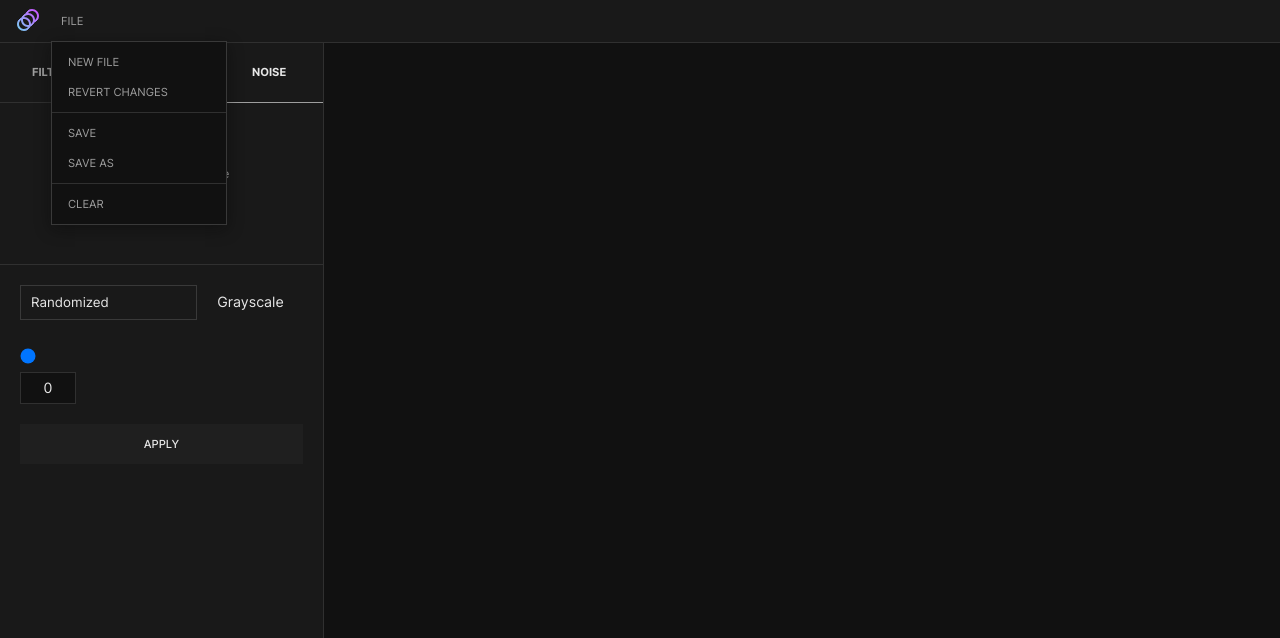
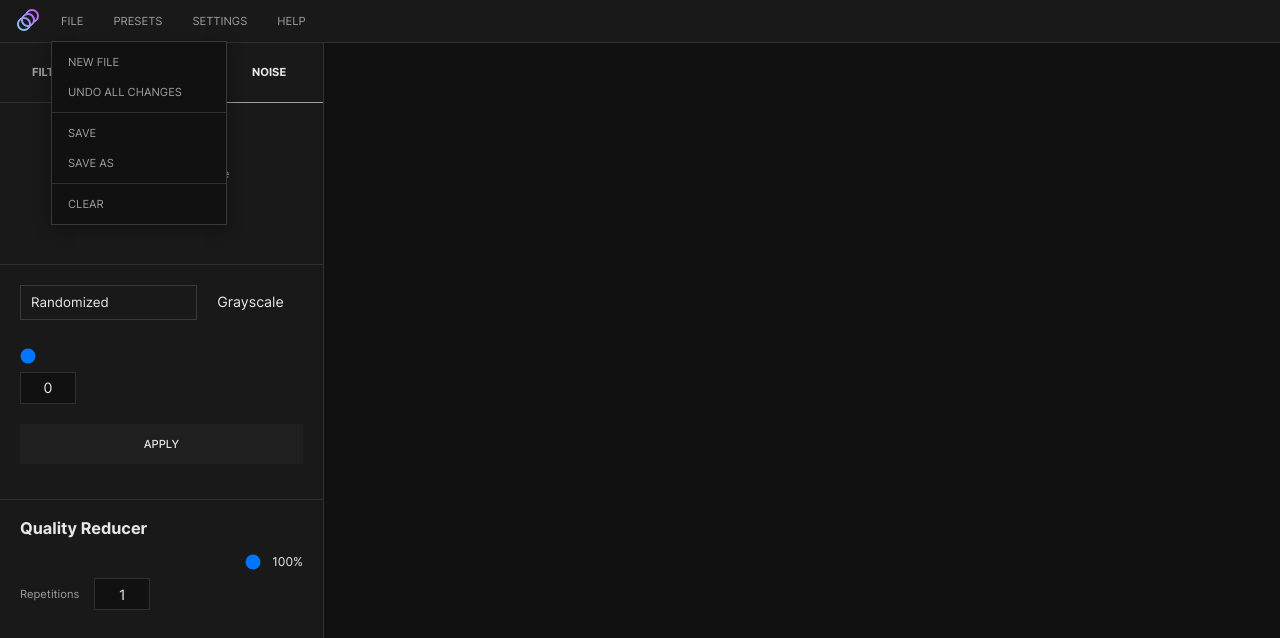
Before and after one commit to dolanske/pigment, a Vue app: page / in a window 1280 px wide. Both pictures are taken after a click on the button "FILE". Shown: the top 638 px of the page. Built offline with nearby package versions, Linux system fonts and the light colour scheme; some icons are missing.

Commit message:
Implement jpeg quality reducer

```diff
--- a/src/components/nav/Navigation.vue
+++ b/src/components/nav/Navigation.vue
@@ -63,7 +63,7 @@ function resetApp() {
           New File
         </button>
         <button class="button" @click="file.revert()">
-          Revert Changes
+          Undo all changes
         </button>
         <hr>
         <button class="button" @click="file.export()">
@@ -77,15 +77,15 @@ function resetApp() {
           Clear
         </button>
       </WithDropdown>
-      <!-- <button class="button btn-white">
-        EDIT
+      <button class="button btn-white">
+        Presets
       </button>
       <button class="button btn-white">
-        SETTINGS
+        Settings
       </button>
       <button class="button btn-white">
-        HELP
-      </button> -->
+        Help
+      </button>
     </div>
 
     <!-- <div class="divider" />
--- a/src/components/nav/modules/SidebarNoise.vue
+++ b/src/components/nav/modules/SidebarNoise.vue
@@ -4,7 +4,7 @@ import { watchDebounced } from '@vueuse/core'
 import InputSelect from '../../form/InputSelect.vue'
 import InputCheckbox from '../../form/InputCheckbox.vue'
 import { useFile } from '../../../store/file'
-import { addNoise } from '../../../js/effects'
+import { addNoise, degradeQuality } from '../../../js/effects'
 import { getCanvasContext } from '../../../store/canvas'
 
 const noiseType = ref('random')
@@ -120,6 +120,60 @@ function applyNoise() {
       }
     })
 }
+
+/**
+ * Quality reducer
+ *
+ * TODO: add option to run before / after effects
+ */
+
+const repetitions = ref(1)
+const qualityAmount = ref(100)
+
+watchDebounced([qualityAmount, repetitions], applyReduction, { debounce: 300 })
+
+function resetQuality() {
+  repetitions.value = 1
+  qualityAmount.value = 100
+
+  file.revert()
+}
+
+function applyReduction() {
+  if ((repetitions.value === 1 && qualityAmount.value === 100) || qualityAmount.value === 100)
+    return
+
+  // Copy start: `applyNoise`
+  const ctx = getCanvasContext()
+  const tempCanvas = document.createElement('canvas')
+  const tempContext = tempCanvas.getContext('2d')
+  if (!tempContext || !file.originalImg || !ctx || !file.img)
+    return
+
+  const { naturalWidth, naturalHeight } = file.originalImg
+
+  tempCanvas.width = naturalWidth
+  tempCanvas.height = naturalHeight
+  tempContext.drawImage(file.originalImg, 0, 0, naturalWidth, naturalHeight)
+
+  const tempData = tempContext.getImageData(0, 0, naturalWidth, naturalHeight)
+  // Copy end: `applyNoise`
+
+  degradeQuality(tempData, qualityAmount.value, repetitions.value)
+    .then((data) => {
+      tempContext.putImageData(data, 0, 0)
+      const url = tempCanvas.toDataURL()
+
+      if (file.img) {
+        console.log('here', url)
+
+        file.img.src = url
+        file.img.onload = () => {
+          file.draw()
+        }
+      }
+    })
+}
 </script>
 
 <template>
@@ -151,4 +205,32 @@ function applyNoise() {
       </button>
     </div>
   </div>
+  <hr>
+  <div class="sidebar-section">
+    <div class="section-title">
+      <strong>Quality Reducer</strong>
+    </div>
+
+    <div class="filter-inputs noise">
+      <div class="quality-wrap">
+        <input
+          v-model.number="qualityAmount"
+          type="range"
+          min="0"
+          max="100"
+        >
+        <span>{{ qualityAmount }}%</span>
+      </div>
+      <div class="flex">
+        <label>Repetitions</label>
+        <input v-model="repetitions" type="number">
+
+        <div class="flex-1" />
+
+        <button v-if="repetitions > 1 || qualityAmount < 100" class="button btn-white" @click="resetQuality()">
+          Reset
+        </button>
+      </div>
+    </div>
+  </div>
 </template>
--- a/src/components/nav/modules/SidebarTransform.vue
+++ b/src/components/nav/modules/SidebarTransform.vue
@@ -30,7 +30,7 @@ const rotation = computed({
       <input v-model="rotation" type="number">
     </div>
   </div>
-
+  <hr>
   <div class="sidebar-section">
     <div class="section-title">
       <strong>Flip</strong>
--- a/src/js/effects.ts
+++ b/src/js/effects.ts
@@ -67,7 +67,7 @@ export async function degradeQuality(data: ImageData, quality: number, repetitio
   // Run degrataion once
   let degradedData = await performDegradation(data, quality)
 
-  if (repetitions <= 1)
+  if (repetitions === 1)
     return degradedData
 
   // Recursive run with the previous image data
@@ -81,26 +81,33 @@ export async function degradeQuality(data: ImageData, quality: number, repetitio
 // Instead we could create them in the `defradeQualit` function above and simply
 // pass them into this function.
 // Could potentially improve performance if we run the following function 50 times
+
 function performDegradation(data: ImageData, quality: number): Promise<ImageData> {
   return new Promise((resolve, reject) => {
     // Clamp quality to the allowed range between 0 and 100
     quality = clamp(0, quality, 100)
+
+    console.log(quality)
+
     const canvas = document.createElement('canvas')
     canvas.width = data.width
     canvas.height = data.height
+
     const ctx = canvas.getContext('2d')
 
     if (ctx) {
-      ctx.putImageData(data, data.width, data.height)
+      ctx.putImageData(data, 0, 0)
       // Export data s jpeg with the provided quality (or degradation :)
       const source = canvas.toDataURL('image/jpeg', quality / 100)
       const image = new Image()
       image.src = source
+
       image.onload = () => {
         // Save to canvas and get data back
-        ctx.drawImage(image, data.width, data.height)
+        ctx.drawImage(image, 0, 0, data.width, data.height)
         resolve(ctx.getImageData(0, 0, data.width, data.height))
       }
+
       image.onerror = () => reject(new Error('Failed to load updated image'))
     }
   })
--- a/src/store/file.ts
+++ b/src/store/file.ts
@@ -194,22 +194,25 @@ export const useFile = defineStore('file', () => {
    */
   function revert() {
     const ctx = getCanvasContext()
-    if (!ctx || !img.value)
+    if (!ctx || !img.value || !originalImg.value)
       return
 
     // Reset any changes made and re-append image
     const effects = useEffects()
     effects.reset()
 
-    const { width, height } = defaultScale()
-    ctx.clearRect(0, 0, ctx.canvas.width, ctx.canvas.height)
-    ctx.drawImage(
-      img.value,
-      (ctx.canvas.width / 2) - (width / 2),
-      (ctx.canvas.height / 2) - (height / 2),
-      width,
-      height,
-    )
+    // ctx.clearRect(0, 0, ctx.canvas.width, ctx.canvas.height)
+    img.value.src = originalImg.value.src
+
+    img.value.onload = () => draw()
+
+    // ctx.drawImage(
+    //   originalImg.value,
+    //   (ctx.canvas.width / 2) - (width / 2),
+    //   (ctx.canvas.height / 2) - (height / 2),
+    //   width,
+    //   height,
+    // )
   }
 
   /**
--- a/src/style/app/nav/_sidebar.scss
+++ b/src/style/app/nav/_sidebar.scss
@@ -4,6 +4,14 @@
   overflow-y: auto;
   // padding: 0 0 10px;
   padding-bottom: 10px;
+
+  hr {
+    display: block;
+    width: 100%;
+    border: none;
+    margin-bottom: 20px;
+    border-bottom: 1px solid var(--color-border);
+  }
 
   .sidebar-tabs {
     @include grid(0, 3);
@@ -62,7 +70,9 @@
   .sidebar-section {
     display: block;
     width: 100%;
-    margin-bottom: 30px;
+    margin: 0;
+    padding: 0;
+    margin-bottom: 20px;
   }
 
   .filter-inputs {
@@ -95,16 +105,12 @@
         height: 15px;
         cursor: pointer;
         border: none;
-        // border: none;
-        // transform: scale(1);
         background-color: var(--color-border-light);
         background: var(--color-border-light);
       }
 
       &::-moz-range-track,
       &::-webkit-slider-runnable-track {
-        // height: 5px !important;
-        // width: 100%;
         background-color: var(--color-border);
         background: var(--color-border);
         border-color: var(--color-border-light);
--- a/src/style/app/nav/sidebar/_noise.scss
+++ b/src/style/app/nav/sidebar/_noise.scss
@@ -38,4 +38,14 @@
     padding: 0 var(--padding);
     margin-bottom: 20px;
   }
+
+  .quality-wrap {
+    @include grid(10px, 1fr 32px);
+    align-items: center;
+
+    span {
+      text-align: right;
+      font-size: 1.2rem;
+    }
+  }
 }
--- a/src/style/generic/form/index.scss
+++ b/src/style/generic/form/index.scss
@@ -7,6 +7,13 @@
   font-size: 1.2rem;
   color: var(--color-red);
   margin-top: 10px;
+}
+
+label {
+  @include font(400);
+  display: block;
+  font-size: 1.1rem;
+  color: var(--color-text-light);
 }
 
 .form-item {
@@ -19,11 +26,7 @@
   }
 
   label {
-    @include font(400);
-    display: block;
     margin-bottom: 5px;
-    font-size: 1.1rem;
-    color: var(--color-text-light);
   }
 }
 
```
Also changed, not shown: 1 other file (tests, documents, lock files or other folders).
